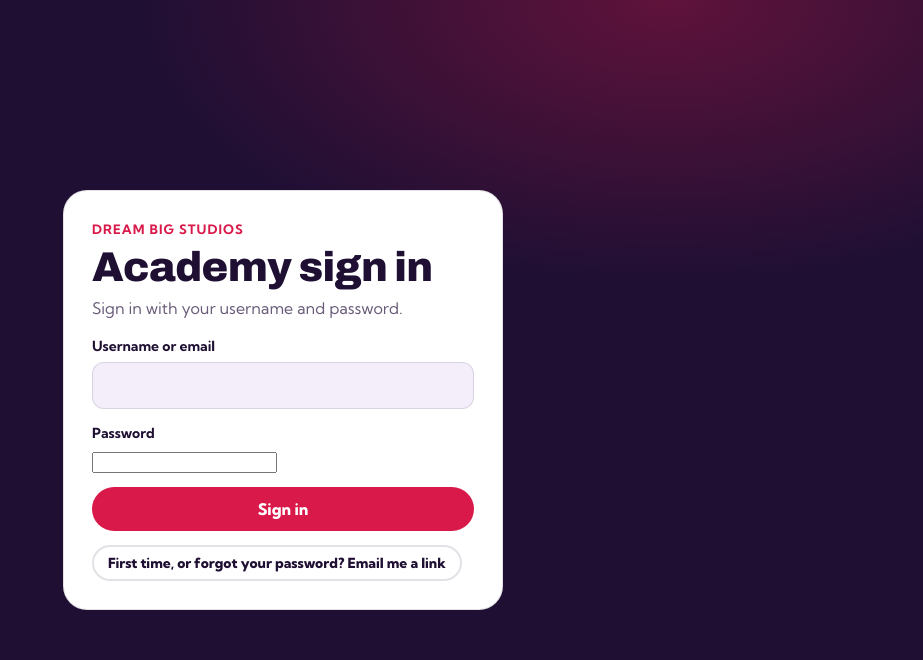
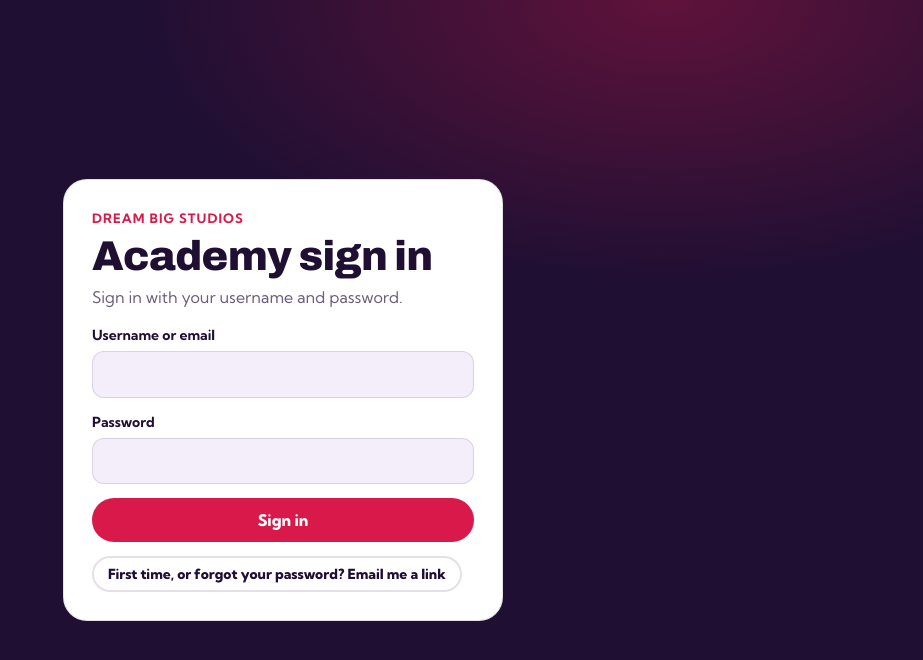
Before and after one commit to antoniodreambig-star/dreambigacademy, a Next.js app: page /login in a window 1280 px wide. Shown: the top 660 px of the page, without its empty margins (357-1280 px from the left). Built offline with nearby package versions, Linux system fonts and the light colour scheme; no server answers.

Commit message:
Update globals.css

```diff
--- a/src/app/globals.css
+++ b/src/app/globals.css
@@ -52,7 +52,7 @@ main { padding: 28px 0 80px; }
 .btn--danger { background: transparent; border-color: #b32d2e; color: #b32d2e; }
 .btn--danger:hover { background: #b32d2e; color: #fff; }
 label { display: block; font-weight: 700; font-size: 14px; margin-bottom: 4px; }
-input[type=text], input[type=email], input[type=tel], input[type=url], input[type=date], input[type=time], input[type=number], select, textarea {
+input[type=text], input[type=email], input[type=password], input[type=tel], input[type=url], input[type=date], input[type=time], input[type=number], select, textarea {
   width: 100%; min-height: 46px; padding: 10px 14px; border: 1.5px solid var(--line); border-radius: var(--r-sm); background: var(--lav); font: inherit; color: var(--ink); }
 textarea { min-height: 96px; resize: vertical; }
 input:focus, select:focus, textarea:focus { outline: none; border-color: var(--plum); background: #fff; box-shadow: 0 0 0 3px rgba(74,125,255,.25); }
```
